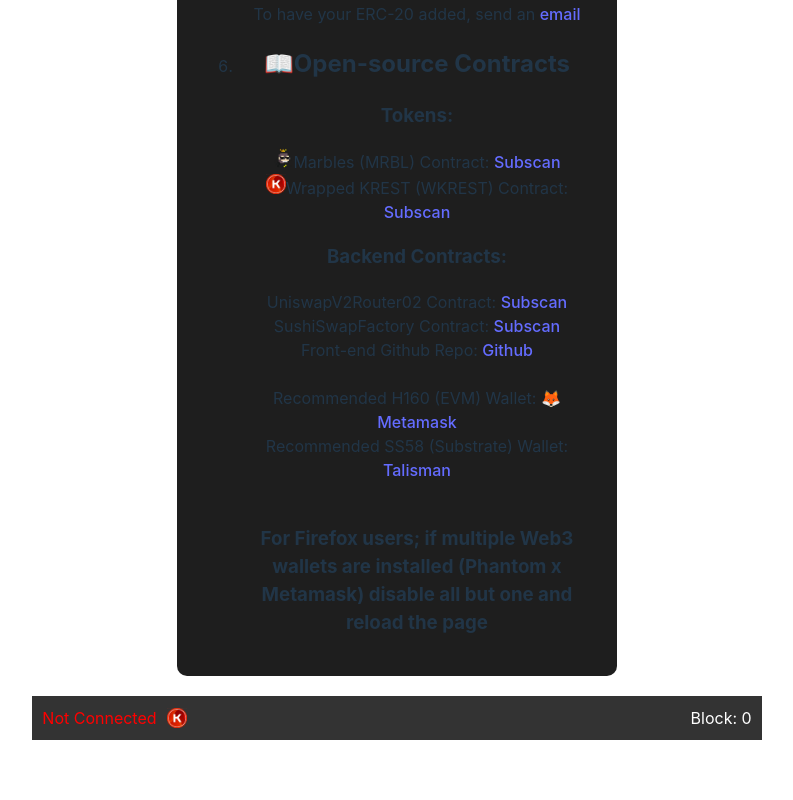
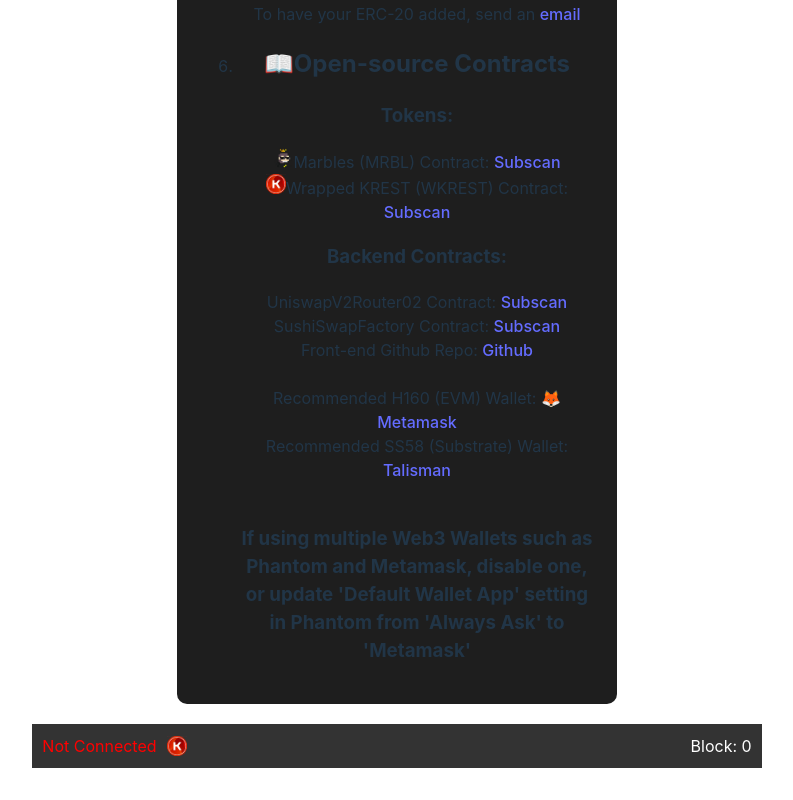
Before and after one commit to DonnyMarbles/DonnySwap, a React (Vite) app: page / in a window 1280 px wide. Shown: the part 1475-2275 px from the top of the page, without its empty margins (243-1036 px from the left). Before the commit the page ends 2247 px from the top, so only its background shows below. Built offline with nearby package versions, Linux system fonts and the light colour scheme; what wagmi would draw is missing.

Commit message:
DonnySwap v0.1.04 - Added Dynamic LP Token Pairs Table & updated Readme.md

```diff
--- a/src/components/Home.jsx
+++ b/src/components/Home.jsx
@@ -42,8 +42,8 @@
       Recommended H160 (EVM) Wallet: 🦊 <a href="https://metamask.io/">Metamask</a> <br/>
       Recommended SS58 (Substrate) Wallet: <a href="https://talisman.xyz/">Talisman</a><br/><br/>
 
-      <h3>For Firefox users; if multiple Web3 wallets are installed (Phantom x Metamask) disable
-        all but one and reload the page</h3>
+      <h3>If using multiple Web3 Wallets such as Phantom and Metamask, disable one, or update
+      'Default Wallet App' setting in Phantom from 'Always Ask' to 'Metamask'</h3>
     </ol>
   </div>
     </HomeContainer>
```
Also changed, not shown: 1 other file (tests, documents, lock files or other folders).
